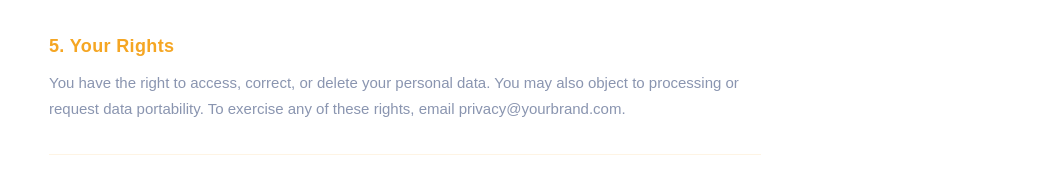
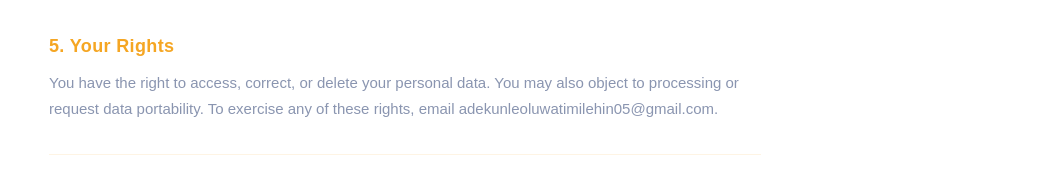
Before and after one commit to BeeJa01/dynamic-tower, a Next.js app: page /privacy in a window 1280 px wide. Shown: the part 1004-1176 px from the top of the page, without its empty margins (235-1280 px from the left). Built offline with nearby package versions, Linux system fonts and the light colour scheme; no server answers.

Commit message:
update booking page and privacy page

```diff
--- a/src/app/booking/[serviceSlug]/page.js
+++ b/src/app/booking/[serviceSlug]/page.js
@@ -49,7 +49,7 @@ const serviceData = {
   "personal-chef":{ title: "Personal Chef",            description: "Professional culinary service at your home.", emoji: "👨‍🍳", categories: [{ id: 1, name: "One-Time Meal", qty: "Single Visit", price: 25000 }, { id: 2, name: "Weekly Meal Prep", qty: "3 Visits/Week", price: 70000 }, { id: 3, name: "Monthly", qty: "Once a meal", price: 300000 }]},
   corporate: {
     title: "Nutritional Consultation",
-    description: "",
+    description: "Personalized dietary guidance and meal planning designed to help you smash your health goals sustainably.",
     emoji: "🥗",
     slogan: "Your body goals, our priority.",
     timeframe: "3 hours per session",
--- a/src/app/privacy/page.jsx
+++ b/src/app/privacy/page.jsx
@@ -7,7 +7,7 @@ const SECTIONS = [
   { title: "2. How We Use Your Information", body: "Your data is used to process and deliver your orders, send you order updates and promotions (with your consent), improve our platform and services, and comply with legal obligations. We never sell your personal data to third parties." },
   { title: "3. Data Sharing",               body: "We share your data only with trusted partners necessary to operate our service — including delivery riders, payment processors, and cloud infrastructure providers. All partners are bound by strict data protection agreements." },
   { title: "4. Data Retention",             body: "We retain your personal data for as long as your account is active or as required by law. You can request deletion of your account and data at any time by contacting our support team." },
-  { title: "5. Your Rights",                body: "You have the right to access, correct, or delete your personal data. You may also object to processing or request data portability. To exercise any of these rights, email privacy@yourbrand.com." },
+  { title: "5. Your Rights",                body: "You have the right to access, correct, or delete your personal data. You may also object to processing or request data portability. To exercise any of these rights, email adekunleoluwatimilehin05@gmail.com." },
   { title: "6. Security",                   body: "We use industry-standard encryption (SSL/TLS) to protect data in transit and AES-256 encryption for data at rest. Our systems are regularly audited for vulnerabilities." },
   { title: "7. Contact",                    body: "For privacy-related enquiries, contact our Data Protection Officer at adekunleoluwatimilehin05@gmail.com or call +234 810 719 1319." },
 ];
@@ -18,7 +18,7 @@ export default function PrivacyNotice() {
       <div style={styles.badge}>Legal</div>
       <h1 style={styles.h1}>Privacy Notice</h1>
       <p style={styles.lead}>
-        We take your privacy seriously. Here's exactly what data we collect, why we collect it, and how we protect it.
+        We take your privacy seriously. Here`s exactly what data we collect, why we collect it, and how we protect it.
       </p>
       {SECTIONS.map((s) => (
         <div key={s.title} style={styles.section}>
```
